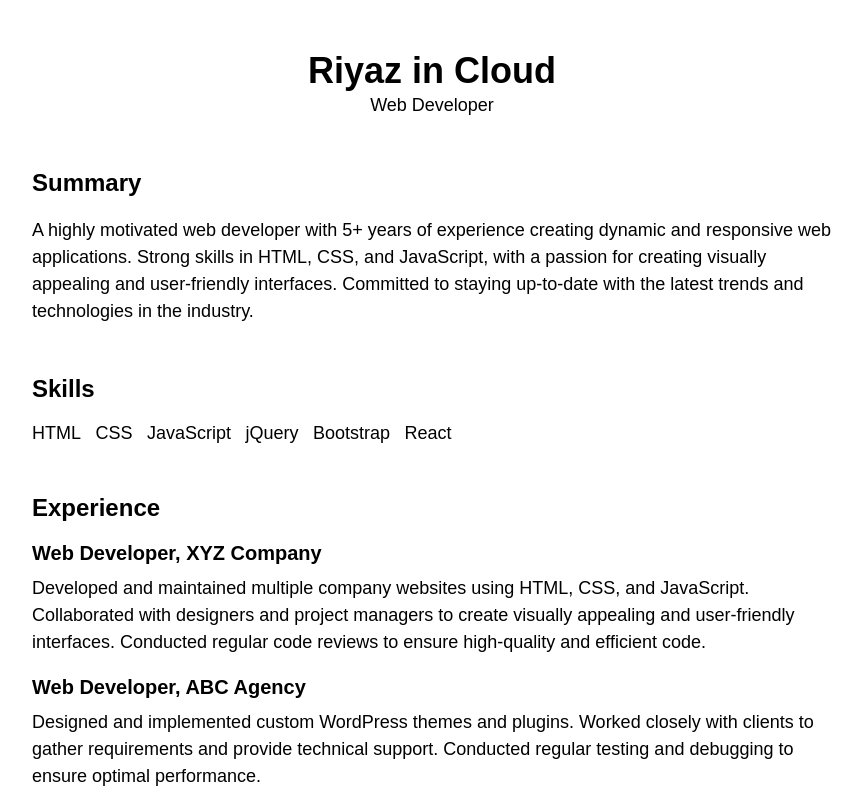
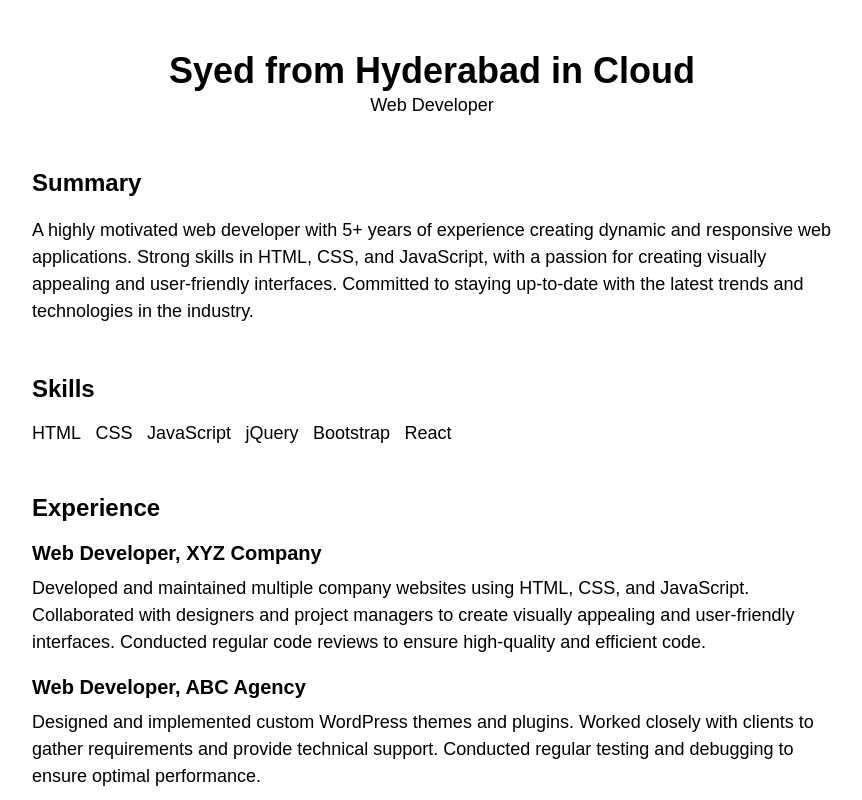
Before and after one commit to rmoham/Static-Webhosting-On-Azure-CICD, a plain HTML site: page index.html in a window 1280 px wide. Shown: the top 800 px of the page, without its empty margins (208-1070 px from the left). Drawn offline with Linux system fonts and the light colour scheme.

Commit message:
Update index.html

```diff
--- a/index.html
+++ b/index.html
@@ -7,7 +7,7 @@
 <body>
 	<div class="container">
 		<header>
-			<h1>Riyaz in Cloud</h1>
+			<h1>Syed from Hyderabad in Cloud</h1>
 			<p>Web Developer</p>
 		</header>
 		<section>
```
